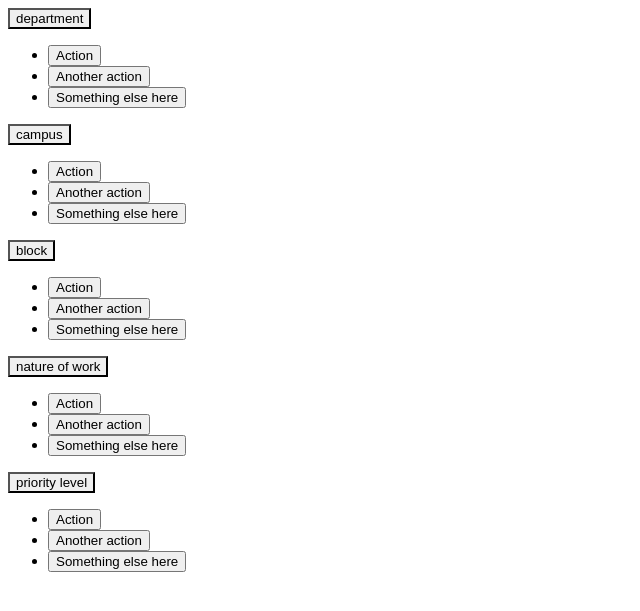
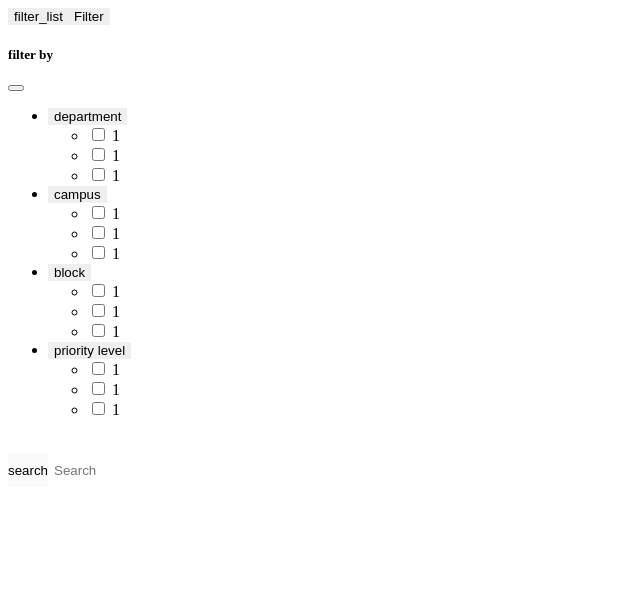
Before and after one commit to NcebaZA/Safety-and-maintanance, a Flask app: template templates/filters_bar.html in a window 1280 px wide. Shown: the top 611 px of the page, without its empty margins (0-640 px from the left). Run offline with Flask 2, Linux system fonts and the light colour scheme; the template is opened without the code that fills it, so the values that code supplies are empty; some libraries are stand-ins or nearby versions.

Commit message:
Made adjustments to some templates.

```diff
--- a/templates/filters_bar.html
+++ b/templates/filters_bar.html
@@ -1,69 +1,147 @@
-<div class="container text-center">
-    <div class="row align-items-start">
-        <div class="col">
-            <div class="dropdown">
-                <button class="btn dropdown-toggle" style="border-radius: 0px;" type="button" data-bs-toggle="dropdown"
-                    aria-expanded="false">
-                    department
-                </button>
-                <ul class="dropdown-menu">
-                    <li><button class="dropdown-item" type="button">Action</button></li>
-                    <li><button class="dropdown-item" type="button">Another action</button></li>
-                    <li><button class="dropdown-item" type="button">Something else here</button></li>
+<div class="navbar navbar-expand-lg">
+    <div class="container-fluid justify-content-center gap-3">
+        <button class="navbar-toggler" style="border : none;" type="button" data-bs-toggle="offcanvas"
+            data-bs-target="#offcanvasNavbar" aria-controls="offcanvasNavbar">
+            <div class="d-flex inline align-items-center">
+                <span class="material-symbols-outlined">filter_list</span>
+                &nbsp;
+                <span class="fw-light">Filter</span>
+            </div>
+        </button>
+        <div class="offcanvas offcanvas-end" id="offcanvasNavbar">
+            <div class="offcanvas-header">
+                <h5 class="offcanvas-title" id="offcanvasNavbarLabel">filter by</h5>
+                <button type="button" class="btn-close" data-bs-dismiss="offcanvas" aria-label="Close"></button>
+            </div>
+            <div class="offcanvas-body">
+                <ul class="navbar-nav flex-grow-1 pe-3">
+                    <li class="nav-item dropdown">
+                        <button class="btn dropdown-toggle" style="border: none; border-radius: 0px;" type="button"
+                            data-bs-toggle="dropdown" aria-expanded="false">
+                            department
+                        </button>
+                        <ul class="dropdown-menu p-3" style="border : none">
+                            <li>
+                                <div class="form-check form-check-inline">
+                                    <input class="form-check-input" type="checkbox" name="inlineRadioOptions"
+                                        id="inlineRadio1" value="option1">
+                                    <label class="form-check-label" for="inlineRadio1">1</label>
+                                </div>
+                            </li>
+                            <li>
+                                <div class="form-check form-check-inline">
+                                    <input class="form-check-input" type="checkbox" name="inlineRadioOptions"
+                                        id="inlineRadio1" value="option1">
+                                    <label class="form-check-label" for="inlineRadio1">1</label>
+                                </div>
+                            </li>
+                            <li>
+                                <div class="form-check form-check-inline">
+                                    <input class="form-check-input" type="checkbox" name="inlineRadioOptions"
+                                        id="inlineRadio1" value="option1">
+                                    <label class="form-check-label" for="inlineRadio1">1</label>
+                                </div>
+                            </li>
+                        </ul>
+                    </li>
+                    <li class="nav-item dropdown">
+                        <button class="btn dropdown-toggle" style="border: none; border-radius: 0px;" type="button"
+                            data-bs-toggle="dropdown" aria-expanded="false">
+                            campus
+                        </button>
+                        <ul class="dropdown-menu p-3" style="border : none">
+                            <li>
+                                <div class="form-check form-check-inline">
+                                    <input class="form-check-input" type="checkbox" name="inlineRadioOptions"
+                                        id="inlineRadio1" value="option1">
+                                    <label class="form-check-label" for="inlineRadio1">1</label>
+                                </div>
+                            </li>
+                            <li>
+                                <div class="form-check form-check-inline">
+                                    <input class="form-check-input" type="checkbox" name="inlineRadioOptions"
+                                        id="inlineRadio1" value="option1">
+                                    <label class="form-check-label" for="inlineRadio1">1</label>
+                                </div>
+                            </li>
+                            <li>
+                                <div class="form-check form-check-inline">
+                                    <input class="form-check-input" type="checkbox" name="inlineRadioOptions"
+                                        id="inlineRadio1" value="option1">
+                                    <label class="form-check-label" for="inlineRadio1">1</label>
+                                </div>
+                            </li>
+                        </ul>
+                    </li>
+                    <li class="nav-item dropdown">
+                        <button class="btn dropdown-toggle" style="border: none; border-radius: 0px;" type="button"
+                            data-bs-toggle="dropdown" aria-expanded="false">
+                            block
+                        </button>
+                        <ul class="dropdown-menu p-3" style="border : none">
+                            <li>
+                                <div class="form-check form-check-inline">
+                                    <input class="form-check-input" type="checkbox" name="inlineRadioOptions"
+                                        id="inlineRadio1" value="option1">
+                                    <label class="form-check-label" for="inlineRadio1">1</label>
+                                </div>
+                            </li>
+                            <li>
+                                <div class="form-check form-check-inline">
+                                    <input class="form-check-input" type="checkbox" name="inlineRadioOptions"
+                                        id="inlineRadio1" value="option1">
+                                    <label class="form-check-label" for="inlineRadio1">1</label>
+                                </div>
+                            </li>
+                            <li>
+                                <div class="form-check form-check-inline">
+                                    <input class="form-check-input" type="checkbox" name="inlineRadioOptions"
+                                        id="inlineRadio1" value="option1">
+                                    <label class="form-check-label" for="inlineRadio1">1</label>
+                                </div>
+                            </li>
+                        </ul>
+                    </li>
+                    <li class="nav-item dropdown">
+                        <button class="btn dropdown-toggle" style="border: none; border-radius: 0px;" type="button"
+                            data-bs-toggle="dropdown" aria-expanded="false">
+                            priority level
+                        </button>
+                        <ul class="dropdown-menu p-3" style="border : none">
+                            <li>
+                                <div class="form-check form-check-inline">
+                                    <input class="form-check-input" type="checkbox" name="inlineRadioOptions"
+                                        id="inlineRadio1" value="option1">
+                                    <label class="form-check-label" for="inlineRadio1">1</label>
+                                </div>
+                            </li>
+                            <li>
+                                <div class="form-check form-check-inline">
+                                    <input class="form-check-input" type="checkbox" name="inlineRadioOptions"
+                                        id="inlineRadio1" value="option1">
+                                    <label class="form-check-label" for="inlineRadio1">1</label>
+                                </div>
+                            </li>
+                            <li>
+                                <div class="form-check form-check-inline">
+                                    <input class="form-check-input" type="checkbox" name="inlineRadioOptions"
+                                        id="inlineRadio1" value="option1">
+                                    <label class="form-check-label" for="inlineRadio1">1</label>
+                                </div>
+                            </li>
+                        </ul>
+                    </li>
                 </ul>
             </div>
         </div>
-        <div class="col">
-            <div class="dropdown">
-                <button class="btn dropdown-toggle" style="border-radius: 0px;" type="button" data-bs-toggle="dropdown"
-                    aria-expanded="false">
-                    campus
-                </button>
-                <ul class="dropdown-menu">
-                    <li><button class="dropdown-item" type="button">Action</button></li>
-                    <li><button class="dropdown-item" type="button">Another action</button></li>
-                    <li><button class="dropdown-item" type="button">Something else here</button></li>
-                </ul>
-            </div>
-        </div>
-        <div class="col">
-            <div class="dropdown">
-                <button class="btn dropdown-toggle" style="border-radius: 0px;" type="button" data-bs-toggle="dropdown"
-                    aria-expanded="false">
-                    block
-                </button>
-                <ul class="dropdown-menu">
-                    <li><button class="dropdown-item" type="button">Action</button></li>
-                    <li><button class="dropdown-item" type="button">Another action</button></li>
-                    <li><button class="dropdown-item" type="button">Something else here</button></li>
-                </ul>
-            </div>
-        </div>
-        <div class="col">
-            <div class="dropdown">
-                <button class="btn dropdown-toggle" style="border-radius: 0px;" type="button" data-bs-toggle="dropdown"
-                    aria-expanded="false">
-                    nature of work
-                </button>
-                <ul class="dropdown-menu">
-                    <li><button class="dropdown-item" type="button">Action</button></li>
-                    <li><button class="dropdown-item" type="button">Another action</button></li>
-                    <li><button class="dropdown-item" type="button">Something else here</button></li>
-                </ul>
-            </div>
-        </div>
-        <div class="col">
-            <div class="dropdown">
-                <button class="btn dropdown-toggle" style="border-radius: 0px;" type="button" data-bs-toggle="dropdown"
-                    aria-expanded="false">
-                    priority level
-                </button>
-                <ul class="dropdown-menu">
-                    <li><button class="dropdown-item" type="button">Action</button></li>
-                    <li><button class="dropdown-item" type="button">Another action</button></li>
-                    <li><button class="dropdown-item" type="button">Something else here</button></li>
-                </ul>
-            </div>
+        <div class="border-start">&nbsp;</div>
+        <div class="d-flex inline align-items-center">
+            <button class="btn" disabled
+                style="height: 34px; padding: var(--bs-navbar-toggler-padding-y) var(--bs-navbar-toggler-padding-x);color : black; border : none;"
+                type="button">
+                <span class="material-symbols-outlined">search</span>
+            </button>
+            <input class="form-control" style="border: none;" placeholder="Search" aria-label="Search">
         </div>
     </div>
 </div>
--- a/templates/issue_card.html
+++ b/templates/issue_card.html
@@ -3,7 +3,7 @@
     <div class="card" style="--bs-card-border-radius:none;--bs-card-border-color:none;">
         <div class="card-body">
             <h6 class="card-title">{{item["title"]}}</h6>
-            <p class="card-text">{{item["nature_of_work"]}} | {{item["campus"]}} | {{item["block"]}} |
+            <p class="card-text">{{item["campus"]}} | {{item["block"]}} |
                 {{item["priority"]}}
             </p>
         </div>
```
Also changed, not shown: templates/issues_table.html (+9 -4 lines).
